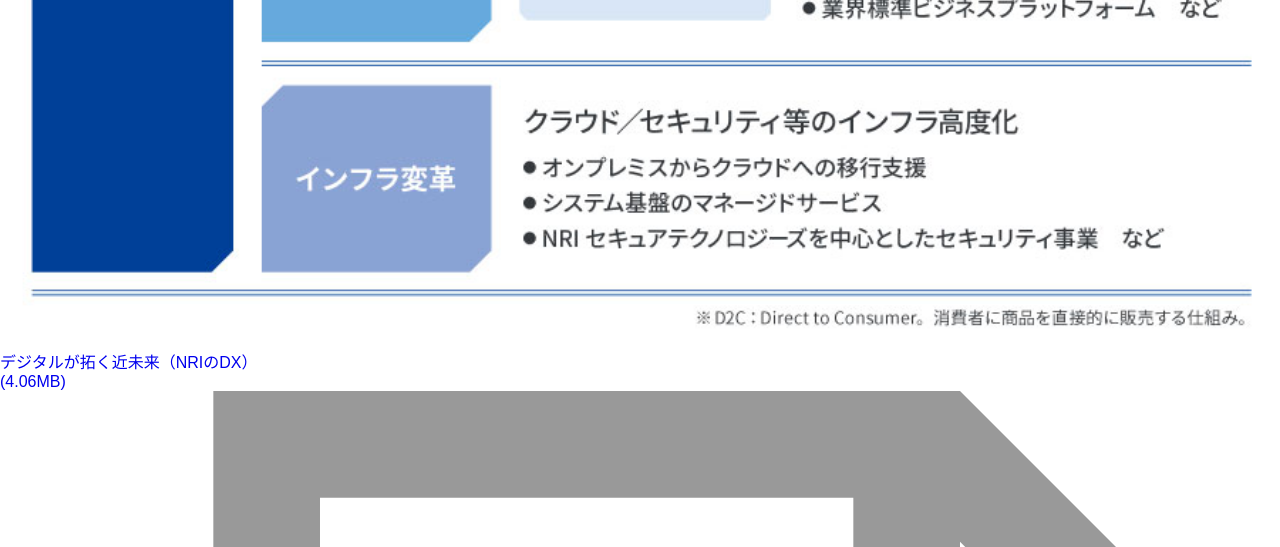
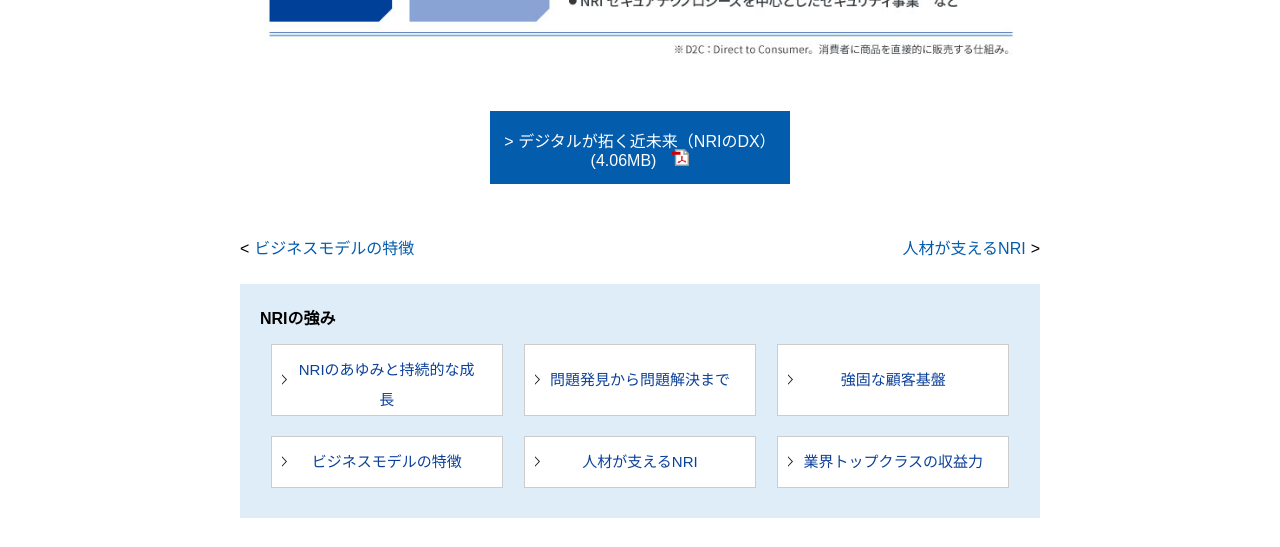
Before and after one commit to shimmer52/quelcode-HTML-CSS, a plain HTML site: page index.html in a window 1280 px wide. Shown: the part 1250-1797 px from the top of the page. Drawn offline with Linux system fonts and the light colour scheme.

Commit message:
mainの実装

```diff
--- a/css/style.css
+++ b/css/style.css
@@ -213,3 +213,134 @@ ul, li {
         margin: 0 5px;
     }
 }
+
+/* mein area*/
+.main {
+    margin: 10px auto;
+    line-height: 30px;
+    max-width: 800px;
+}
+.main h2 {
+    margin-top: 40px;
+    font-size: 18px;
+    padding: 0 0 0 30px;
+    background: url(../images/title-mark.png) no-repeat;
+    background-size: 25px 27px;
+}
+.main p {
+    padding: 10px;
+}
+.pdf-link{
+    display: flex;
+    justify-content: center;
+    align-items: center;
+    width: 300px;
+    height: 65px;
+    padding-top: 8px;
+    margin: 25px auto;
+    background-color: #045CAC;
+    text-align: center;
+    line-height: 15px;
+}
+.pdf-link a {
+    display: block;
+    color: #ffffff;
+}
+.pdf-link:hover {
+    opacity: 0.8;
+}
+.pdf-link a::before {
+    content: ">";
+}
+.pdf-link img {
+    width: 17px;
+    height: 17px;
+    padding-left: 1em;
+    padding-top: 0px;
+}
+.next-page {
+    margin-top: 50px;
+    margin-bottom: 100px;
+}
+.next-page li:first-child {
+    float: left;
+}
+.next-page li:last-child {
+    float: right;
+}
+.next-page a {
+    color: #045CAC;
+    padding: 0 5px;
+}
+.next-page a:hover {
+    text-decoration: underline;
+}
+.strengths {
+    box-sizing: border-box;
+    padding: 20px;
+    margin: 15px auto;
+    background: #DFEDF8;
+    width: 95%;
+    height: auto;
+}
+.strengths h3 {
+    font-size: 16px;
+}
+.strengths li {
+    padding: 10px;
+    height: 28px;
+    margin: 10px auto;
+    background: url(../images/chevronRight-icon.svg) no-repeat left 10px top 18px;
+    background-size: 5px;
+    background-color: #ffffff;
+    border: solid 1px #cccccc;
+    text-align: center;
+}
+.strengths a {
+    display: block;
+    font-size: 15px;
+    color: #0c419a;
+    padding: 0 15px;
+}
+.strengths li:hover {
+    background-color: #F4F4F4;
+}
+@media screen and (min-width: 768px) {
+    .main h2 {
+        font-size: 22px;
+    }
+    .strengths {
+        width: 100%;
+    }
+    .strengths ul {
+        display: flex;
+        flex-wrap: wrap;
+    }
+    .strengths li {
+        width: 210px;
+        height: auto;
+    }
+    .strengths li:nth-child(1) {
+        height: 50px;
+        display: inline-block;
+        vertical-align: middle;
+        background: url(../images/chevronRight-icon.svg) no-repeat left 10px top 28px;
+        background-size: 5px;
+        background-color: #ffffff;
+    }
+    .strengths li:nth-child(2) {
+        background: url(../images/chevronRight-icon.svg) no-repeat left 10px top 28px;
+        background-size: 5px;
+        background-color: #ffffff;
+        padding-top: 20px;
+    }
+    .strengths li:nth-child(3) {
+        background: url(../images/chevronRight-icon.svg) no-repeat left 10px top 28px;
+        background-size: 5px;
+        background-color: #ffffff;
+        padding-top: 20px;
+    }
+    .strengths li:hover {
+        background-color: #F4F4F4;
+    }
+}
```
